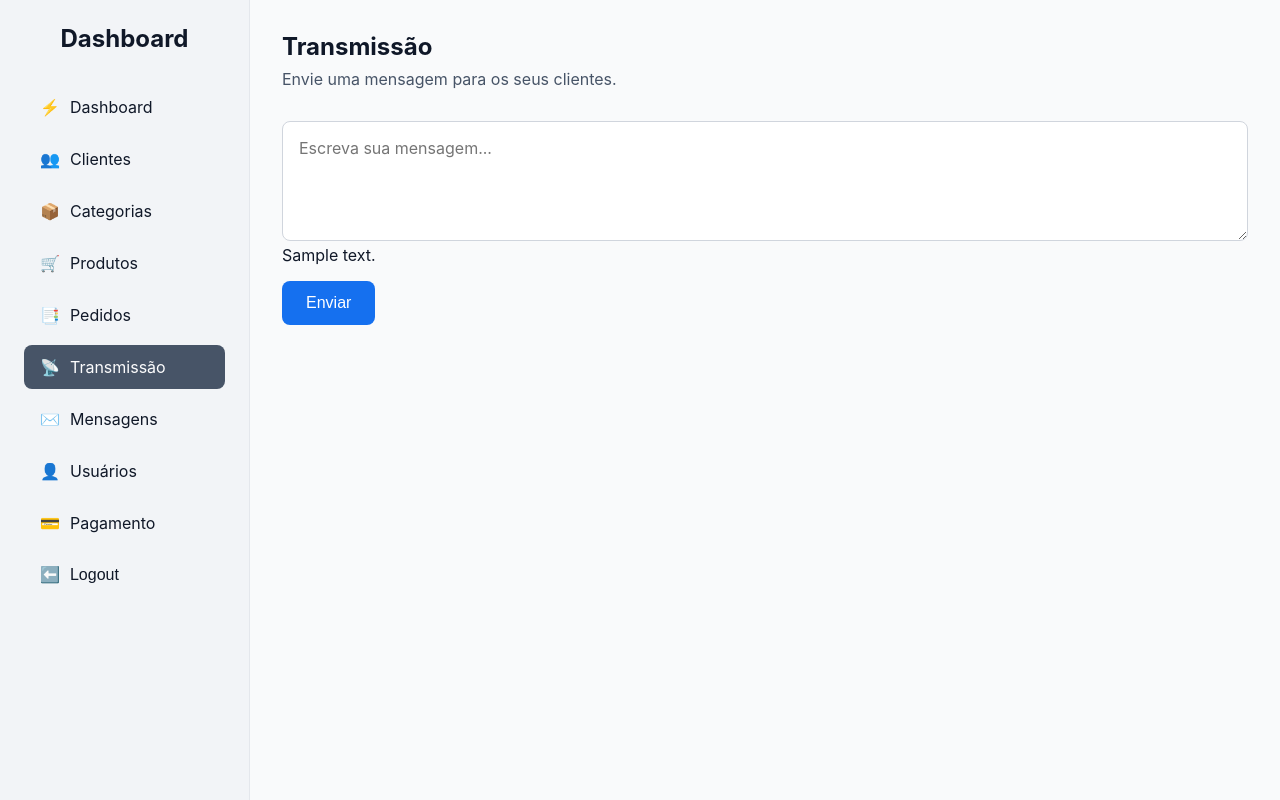
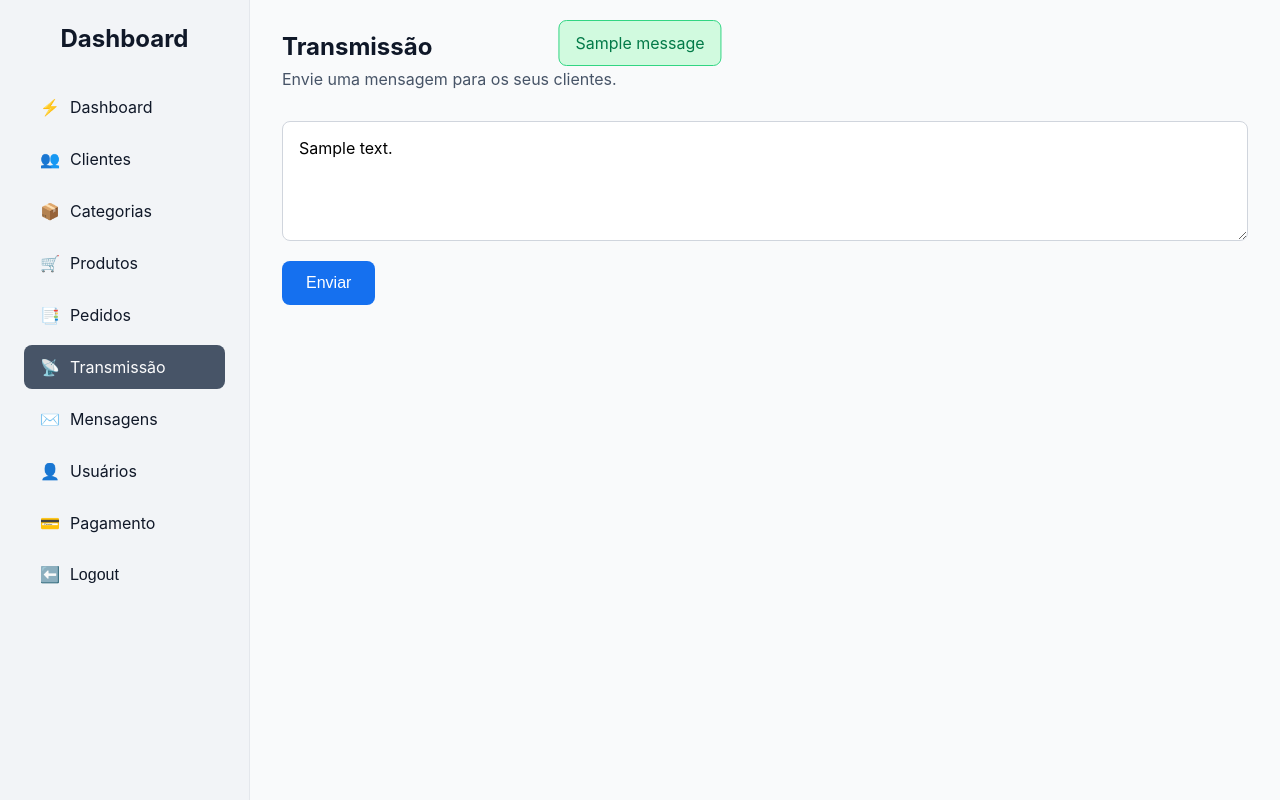
Before and after one commit to EduLongen/sales_bot, a Django app: template dashboard/templates/dashboard/transmission.html in a window 1280 px wide. Run offline with Django 3.2, Linux system fonts and the light colour scheme; the template is opened without the code that fills it: most values are stand-ins (such as "Sample title", 1, 10 or a date in 2020); one stand-in notice (Sample message) is shown.

Commit message:
Feature: Mensagem de confirmacao de envio

```diff
--- a/dashboard/static/dashboard/css/transmission.css
+++ b/dashboard/static/dashboard/css/transmission.css
@@ -352,13 +352,6 @@ textarea {
   color: var(--gray-600);
 }
 
-.input-field {
-  padding: 12px;
-  border: 1px solid var(--gray-300);
-  border-radius: 8px;
-  font-size: 16px;
-}
-
 .modal-btn {
   background-color: var(--blue-600);
   color: var(--gray-0);
@@ -407,3 +400,73 @@ textarea {
     height: 120px;
   }
 }
+
+
+/* Styling for the messages container */
+.messages-container {
+  position: fixed; /* Keeps the messages visible even when scrolling */
+  top: 20px; /* Positions near the top */
+  left: 50%; /* Centers the container horizontally */
+  transform: translateX(-50%); /* Ensures the center alignment */
+  width: auto; /* Container width adjusts to the message width */
+  max-width: 90%; /* Restricts maximum width for long messages */
+  text-align: center; /* Centers the content within the container */
+  z-index: 1000; /* Keeps messages on top */
+}
+
+.messages {
+  display: inline-block; /* Allows the list to size based on its content */
+  margin: 0; /* Centers content */
+  padding: 0;
+  list-style: none;
+}
+
+.messages li {
+  display: inline-block; /* Prevents the box from stretching */
+  padding: 12px 16px; /* Adds space inside the message box */
+  border-radius: 8px; /* Smooth corners */
+  font-size: 16px; /* Readable font size */
+  white-space: nowrap; /* Prevents text wrapping */
+  overflow: hidden; /* Hides any overflow */
+  text-overflow: ellipsis; /* Adds ellipsis if text overflows */
+  max-width: 600px; /* Restricts message width */
+}
+
+/* Specific styles based on message types */
+.messages li.success {
+  background-color: var(--success-100);
+  color: var(--success-700);
+  border: 1px solid var(--success-400);
+}
+
+.messages li.error {
+  background-color: var(--error-100);
+  color: var(--error-700);
+  border: 1px solid var(--error-400);
+}
+
+.messages li.info {
+  background-color: var(--blue-100);
+  color: var(--blue-700);
+  border: 1px solid var(--blue-400);
+}
+
+.messages li.warning {
+  background-color: var(--warning-100);
+  color: var(--warning-700);
+  border: 1px solid var(--warning-400);
+}
+
+
+.sendtransmission {
+  margin-top: 16px;
+  padding: 10px 24px;
+  height: 44px;
+  background-color: var(--blue-600);
+  color: white;
+  border-radius: 8px;
+  border: none;
+  font-size: 16px;
+  cursor: pointer;
+  transition: background-color 0.3s ease;
+}
--- a/dashboard/templates/dashboard/transmission.html
+++ b/dashboard/templates/dashboard/transmission.html
@@ -77,38 +77,41 @@
 				<h1>Transmissão</h1>
 				<p>Envie uma mensagem para os seus clientes.</p>
 			</header>
-			<form method="POST" action="{% url 'transmission' %}">
-				{% csrf_token %}
-				<textarea name="message" class="transmission-message" placeholder="Escreva sua mensagem..." required>{{ message }}</textarea>
-				{% if success_message %}
-					<p>{{ success_message }}</p>
-				{% endif %}
 
-				{% if errors %}
-					<div class="error-messages">
-						{% for error in errors %}
-							<p>{{ error }}</p>
+			{% if messages %}
+			<div class="messages-container">
+				<ul class="messages">
+					{% for message in messages %}
+						<li class="{{ message.tags }}">{{ message }}</li>
 					{% endfor %}
+				</ul>
 			</div>
 		{% endif %}
 
+
+			<form method="POST" action="{% url 'transmission' %}">
+				{% csrf_token %}
+				<textarea name="message" class="transmission-message" placeholder="Escreva sua mensagem..." required>{{ text }}</textarea>
 				<button type="submit" class="send-btn">Enviar</button>
 			  </form>
 
 
 		</main>
 
+
+
 	</div>
 </body>
 
-<!-- <div id="transmissionModal" class="modal">
+<!-- Modal Structure -->
+<div id="transmissionModal" class="modal" style="display: none;">
 	<div class="modal-content">
 	  <h2>Transmissão enviada!</h2>
 	  <p>A nova transmissão foi enviada com sucesso.</p>
-		<button id="closeTransmissionModal">OK</button>
+	  <button id="closeTransmissionModal" class="modal-btn">OK</button>
 	</div>
-</div> -->
+  </div>
 
- <!-- <script src="{% static 'dashboard/js/transmission.js' %}"></script> -->
+<script src="{% static 'dashboard/js/transmission.js' %}"></script>
 
 </html>
--- a/dashboard/utils.py
+++ b/dashboard/utils.py
@@ -56,11 +56,8 @@ def send_telegram_message(message, chat_ids):
             'text': message
         }
         try:
-            print(f"Tentando enviar: {data}")  # Print antes da requisição
             response = requests.post(url, json=data)  # Certifique-se de usar json aqui
             print(f"Resposta do Telegram: {response.status_code}, {response.text}")
-            if not response.ok:
-                errors.append(f"Erro para chat_id {chat_id}: {response.text}")
         except requests.exceptions.RequestException as e:
             print(f"Erro de conexão: {e}")
             errors.append(f"Erro de conexão para chat_id {chat_id}: {str(e)}")
```
Also changed, not shown: dashboard/views.py (+10 -21 lines). Lines whose indentation alone changed are shown as unchanged.
